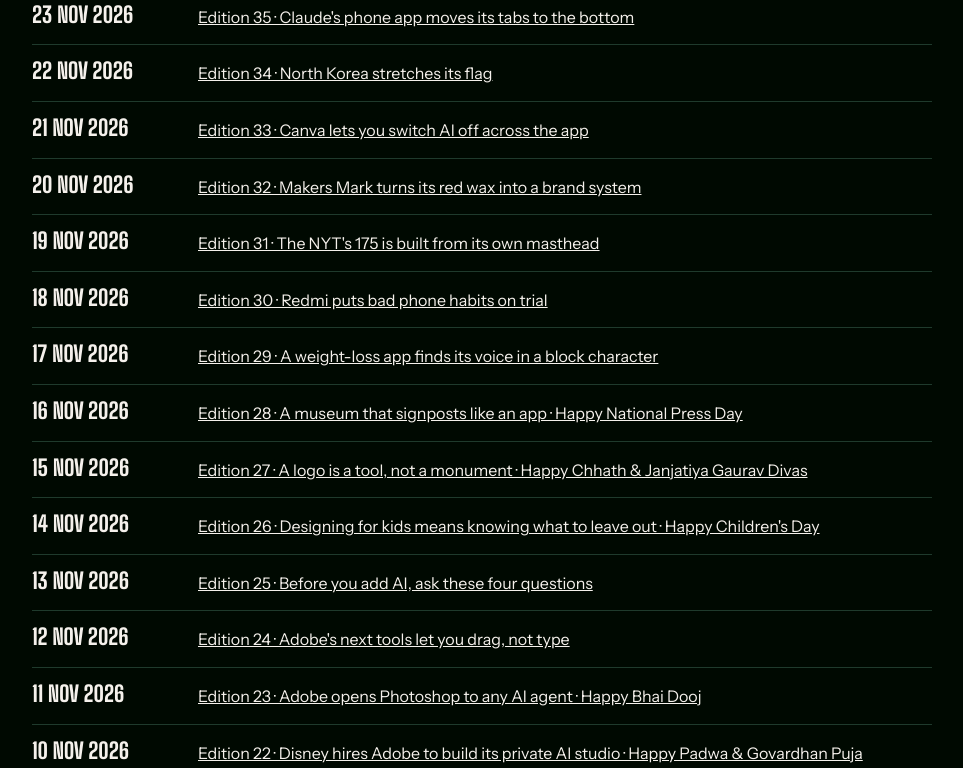
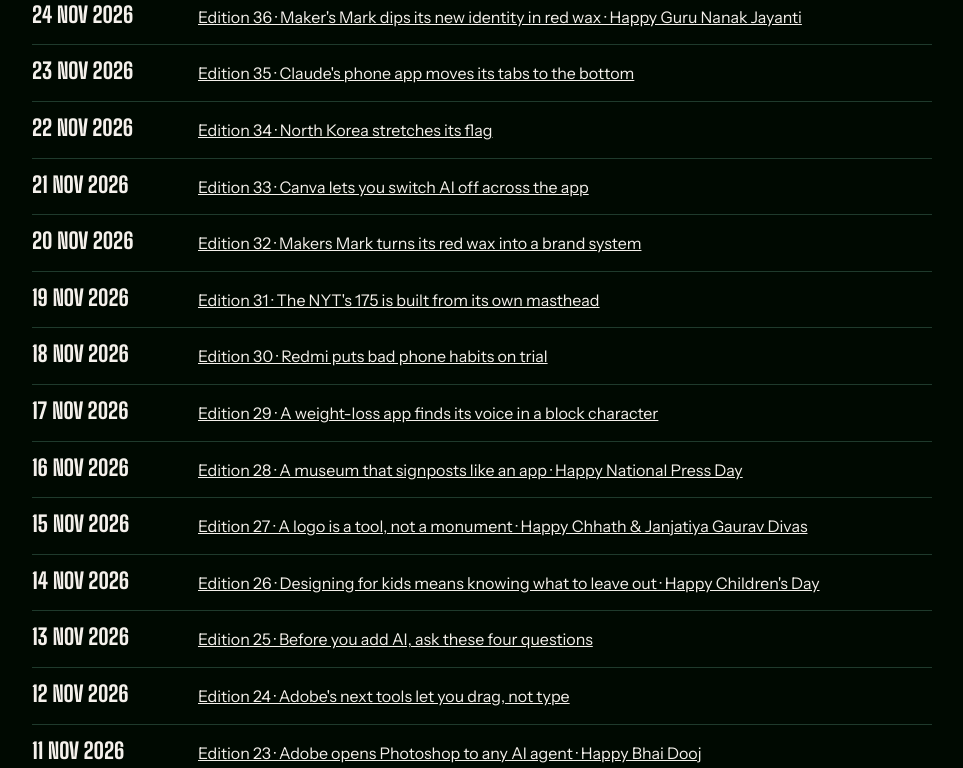
Before and after one commit to designeryogesh/the-kerning-times, a plain HTML site: page archive.html in a window 1280 px wide. Shown: the part 332-1100 px from the top of the page, without its empty margins (158-1121 px from the left). Drawn offline with Linux system fonts and the light colour scheme.

Commit message:
Archive: add Edition 36

```diff
--- a/archive.html
+++ b/archive.html
@@ -20,6 +20,7 @@ a{color:var(--ink)}
 <h2>Editions</h2>
 <ul>
 <!-- EDITIONS: newest first; the daily task adds one <li> at the top -->
+<li><b>24 Nov 2026</b><a href="editions/2026-11-24-edition-36.html">Edition 36 · Maker's Mark dips its new identity in red wax · Happy Guru Nanak Jayanti</a></li>
 <li><b>23 Nov 2026</b><a href="editions/2026-11-23-edition-35.html">Edition 35 · Claude's phone app moves its tabs to the bottom</a></li>
 <li><b>22 Nov 2026</b><a href="editions/2026-11-22-edition-34.html">Edition 34 · North Korea stretches its flag</a></li>
 <li><b>21 Nov 2026</b><a href="editions/2026-11-21-edition-33.html">Edition 33 · Canva lets you switch AI off across the app</a></li>
```
